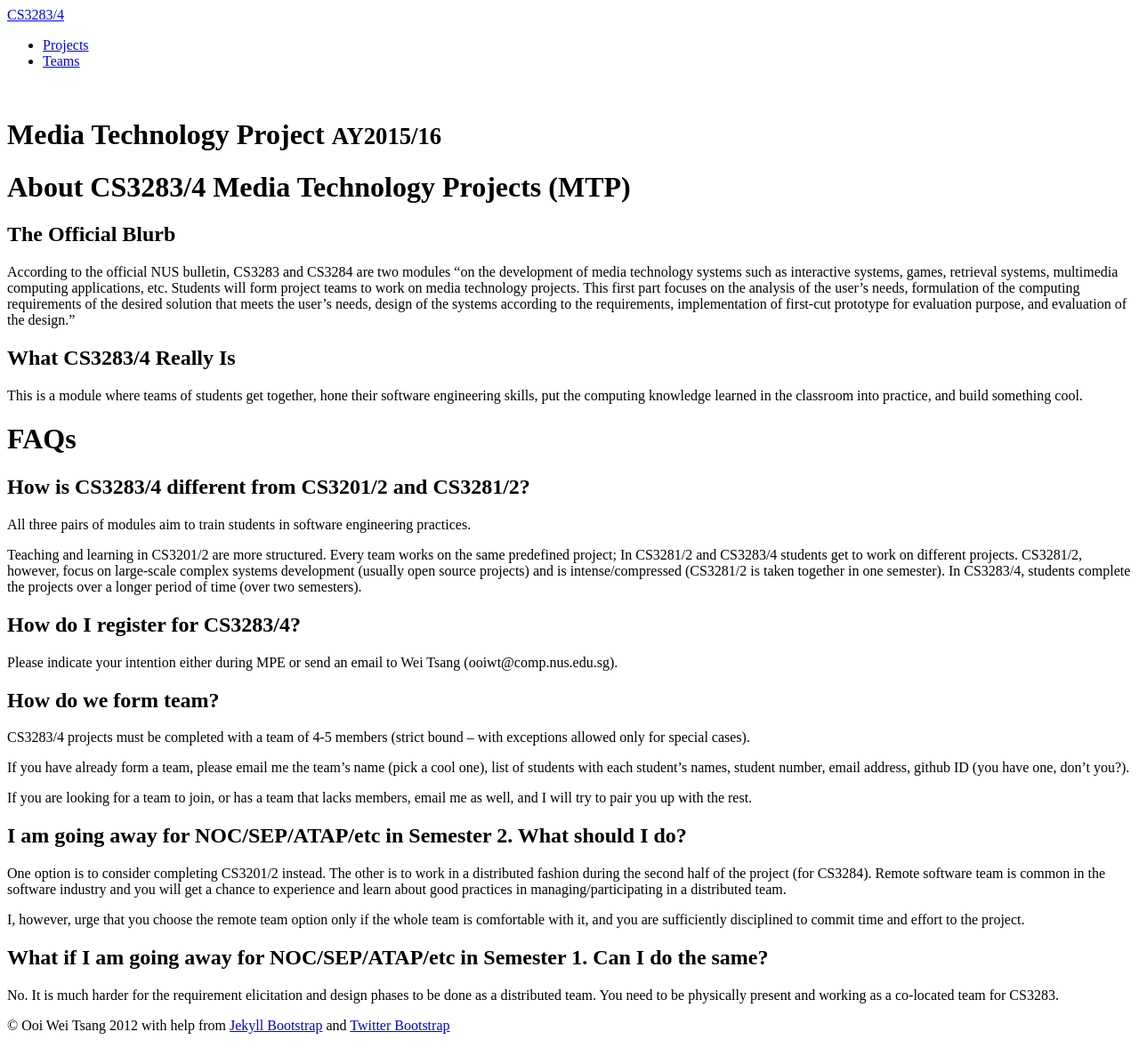
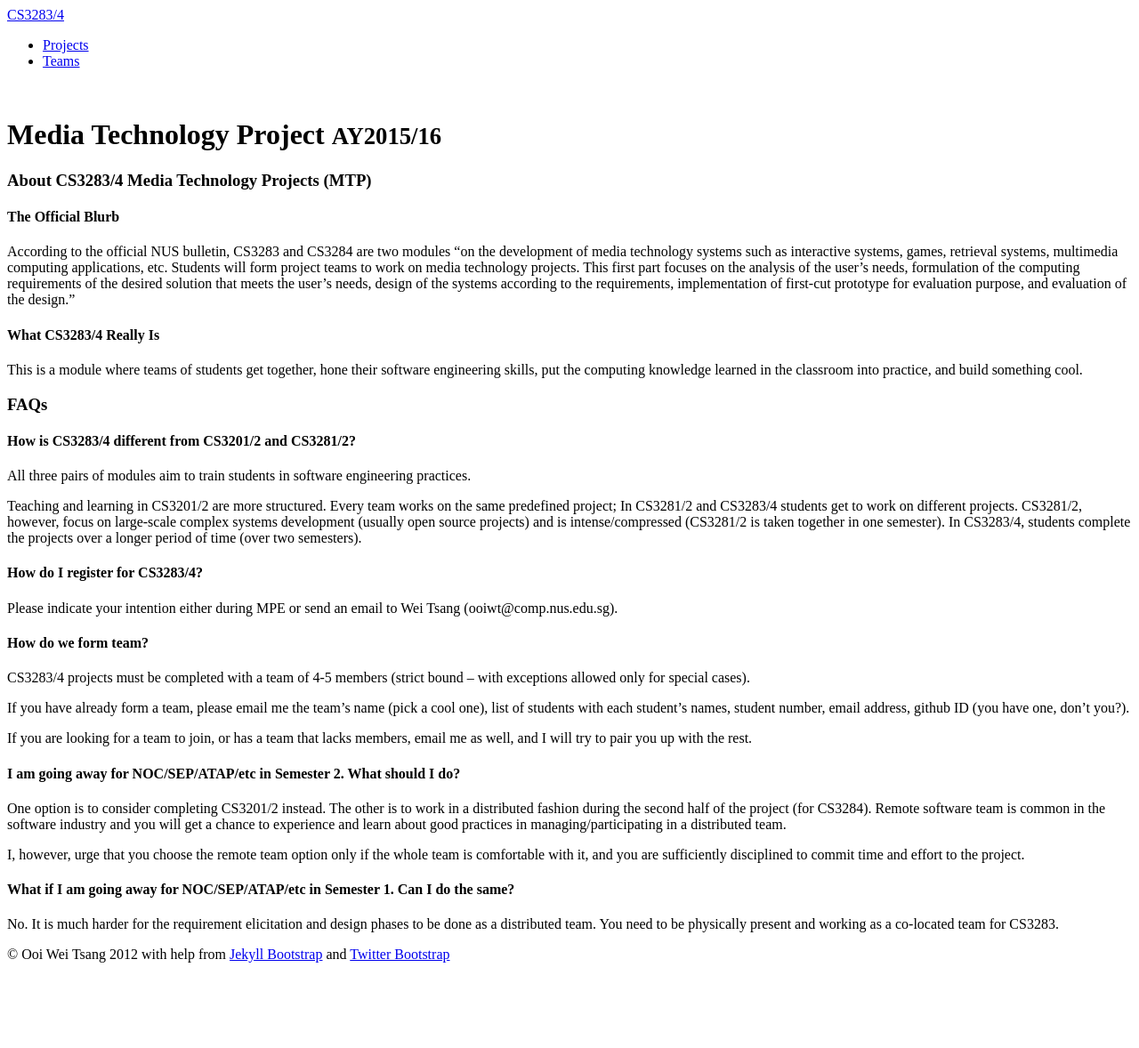
Before and after one commit to nus-mtp/1516, a Jekyll site: the page built from index.md, in a window 1280 px wide. Shown: the whole page at 89% size. Built offline with Jekyll 4.4.1, drawn with Linux system fonts in a browser that asks for light colours; after the commit the page ends 1098 px from its top, so only the background shows below that.

Commit message:
Reduce header size

```diff
--- a/index.md
+++ b/index.md
@@ -5,29 +5,29 @@ tagline: AY2015/16
 ---
 {% include JB/setup %}
 
-# About CS3283/4 Media Technology Projects (MTP)
+### About CS3283/4 Media Technology Projects (MTP)
 
-## The Official Blurb
+#### The Official Blurb
 
 According to the official NUS bulletin, CS3283 and CS3284 are two modules "on the development of media technology systems such as interactive systems, games, retrieval systems, multimedia computing applications, etc. Students will form project teams to work on media technology projects. This first part focuses on the analysis of the user's needs, formulation of the computing requirements of the desired solution that meets the user's needs, design of the systems according to the requirements, implementation of first-cut prototype for evaluation purpose, and evaluation of the design."
 
-## What CS3283/4 Really Is
+#### What CS3283/4 Really Is
 
 This is a module where teams of students get together, hone their software engineering skills, put the computing knowledge learned in the classroom into practice, and build something cool.
 
-# FAQs
+### FAQs
 
-## How is CS3283/4 different from CS3201/2 and CS3281/2?
+#### How is CS3283/4 different from CS3201/2 and CS3281/2?
 
 All three pairs of modules aim to train students in software engineering practices.
 
 Teaching and learning in CS3201/2 are more structured.  Every team works on the same predefined project; In CS3281/2 and CS3283/4 students get to work on different projects.  CS3281/2, however, focus on large-scale complex systems development (usually open source projects) and is intense/compressed (CS3281/2 is taken together in one semester).  In CS3283/4, students complete the projects over a longer period of time (over two semesters).
 
-## How do I register for CS3283/4?
+#### How do I register for CS3283/4?
 
 Please indicate your intention either during MPE or send an email to Wei Tsang (ooiwt@comp.nus.edu.sg).
 
-## How do we form team?
+#### How do we form team?
 
 CS3283/4 projects must be completed with a team of 4-5 members (strict bound -- with exceptions allowed only for special cases).
 
@@ -35,12 +35,12 @@ If you have already form a team, please email me the team's name (pick a cool on
 
 If you are looking for a team to join, or has a team that lacks members, email me as well, and I will try to pair you up with the rest.
 
-## I am going away for NOC/SEP/ATAP/etc in Semester 2.  What should I do?
+#### I am going away for NOC/SEP/ATAP/etc in Semester 2.  What should I do?
 
 One option is to consider completing CS3201/2 instead.  The other is to work in a distributed fashion during the second half of the project (for CS3284).  Remote software team is common in the software industry and you will get a chance to experience and learn about good practices in managing/participating in a distributed team.
 
 I, however, urge that you choose the remote team option only if the whole team is comfortable with it, and you are sufficiently disciplined to commit time and effort to the project.
 
-## What if I am going away for NOC/SEP/ATAP/etc in Semester 1.  Can I do the same?
+#### What if I am going away for NOC/SEP/ATAP/etc in Semester 1.  Can I do the same?
 
 No.  It is much harder for the requirement elicitation and design phases to be done as a distributed team.  You need to be physically present and working as a co-located team for CS3283.
```
